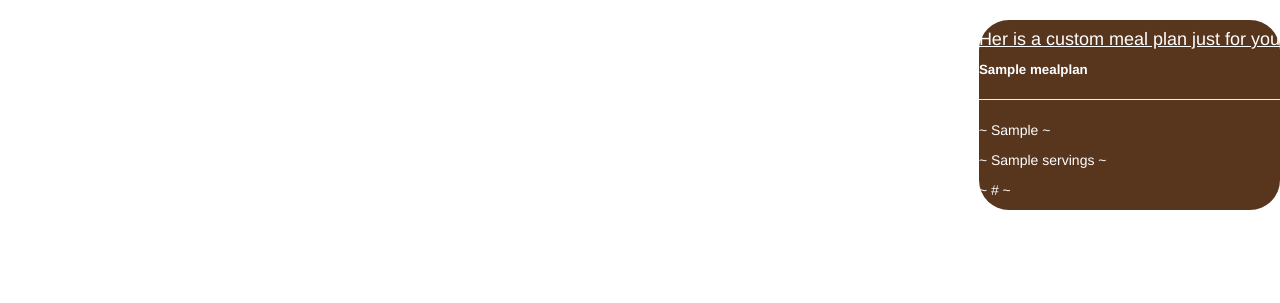
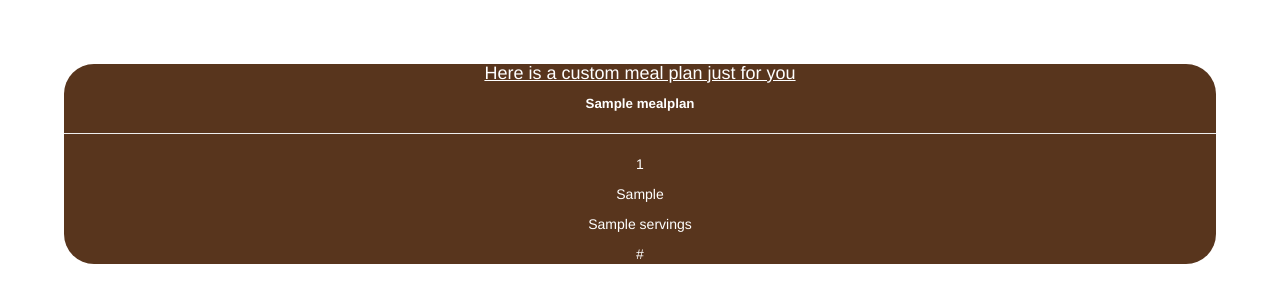
Before and after one commit to Nasseh123/Recipes4U, a Flask app: template app/templates/mealplan.html in a window 1280 px wide. Shown: the part 52-355 px from the top of the page. Run offline with Flask 2, Linux system fonts and the light colour scheme; the template is opened without the code that fills it: most values are stand-ins (such as "Sample title", 1, 10 or a date in 2020); parts of the project's set-up code (start-up, migrations or seed data) failed here and were passed over; some libraries are stand-ins or nearby versions.

Commit message:
make final changes

```diff
--- a/app/__init__.py
+++ b/app/__init__.py
@@ -18,9 +18,6 @@ def create_app(config_name):
     from .main import main as main_blueprint
     app.register_blueprint(main_blueprint)
 
-    # setting config
-    from .requests import configure_request
-    configure_request(app)
 
     # Will add the views and forms
 
--- a/app/main/views.py
+++ b/app/main/views.py
@@ -1,6 +1,6 @@
 from flask import render_template
 from . import main
-from .models import MealPlan
+from ..models import MealPlan
 from ..requests import get_mealplan
 @main.route('/')
 def index():
@@ -11,7 +11,8 @@ def index():
 
     return render_template('index.html',title=title)
 
-@main.route('/mealplan')
+@main.route('/mealplan', methods = ['GET','POST'])
+
 def mealplan():
     mealplan = get_mealplan()
     return render_template('mealplan.html', title= "Mealplans", mealplan= mealplan)
--- a/app/requests.py
+++ b/app/requests.py
@@ -1,4 +1,4 @@
-import urllib.request,json
+import requests
 from .models import  MealPlan
 # Getting api key
 api_key = "6f8461162ff54814bf4501e258fa7a48"
@@ -11,5 +11,5 @@ def get_mealplan():
     """
     response = requests.get(url).json()
 
-    meal_result = MealPlan(response.get("title"),response.get("readyInMinutes"),response.get("servings"),response.get("sourceUrl"))
+    meal_result = MealPlan(response.get("id"),response.get("title"),response.get("readyInMinutes"),response.get("servings"),response.get("sourceUrl"))
     return meal_result
--- a/app/templates/mealplan.html
+++ b/app/templates/mealplan.html
@@ -7,21 +7,24 @@
 
 {% block content %}
 
-<div class= "meal" style="float:right;margin-left:50%;color: white;background-color: rgb(88, 53, 29);border-radius: 30px;">
-    <h4 style= "text-align: center;"><u>Her is a custom meal plan just for you</u></h4>
-    <p class="mealplan " style="font-weight: bolder; font-size:10pt;;">
+<div class= "meal" style="margin:5%;color: white;background-color: rgb(88, 53, 29);border-radius: 30px;">
+    <h4 style= "text-align: center;"><u>Here is a custom meal plan just for you</u></h4>
+    <p class="mealplan " style="font-weight: bolder; font-size:10pt;text-align: center;">
         {{mealplan.title}}
       </p>
       <hr />
       <div class="mealplan">
-        <p class="custom">
-         ~ {{mealplan.readyInMinutes}} ~
+        <p class="custom" style="text-align: center;">
+            {{mealplan.id}}
+          </p>
+        <p class="custom" style="text-align: center;">
+          {{mealplan.readyInMinutes}}
         </p>
-        <p class="custom">
-            ~ {{mealplan.servings}} ~
+        <p class="custom" style="text-align: center;">
+             {{mealplan.servings}}
            </p>
-           <p class="custom">
-            ~ {{mealplan.sourceUrl}} ~
+           <p class="custom" style="text-align: center;">
+             {{mealplan.sourceUrl}}
            </p>
     </div>
 {% endblock %}
```
